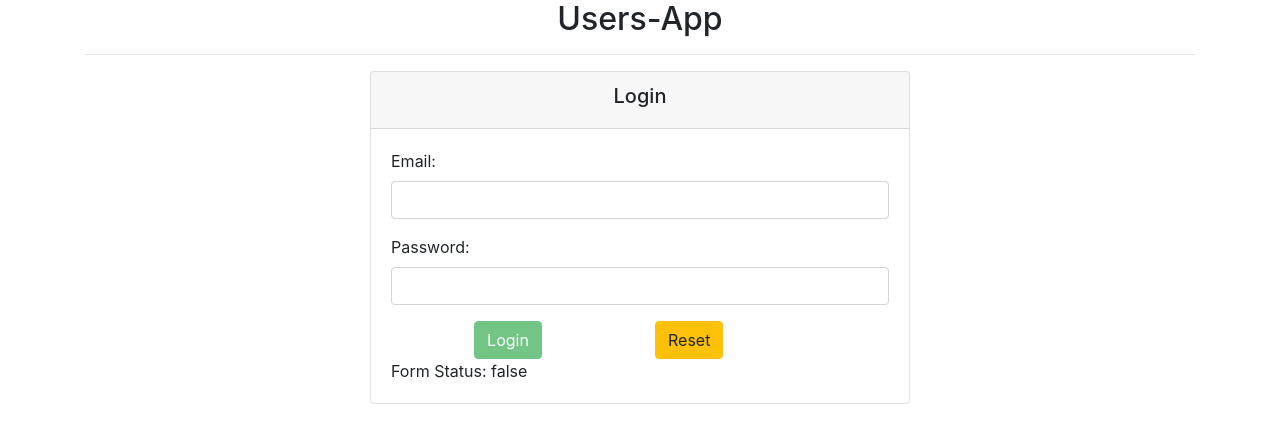
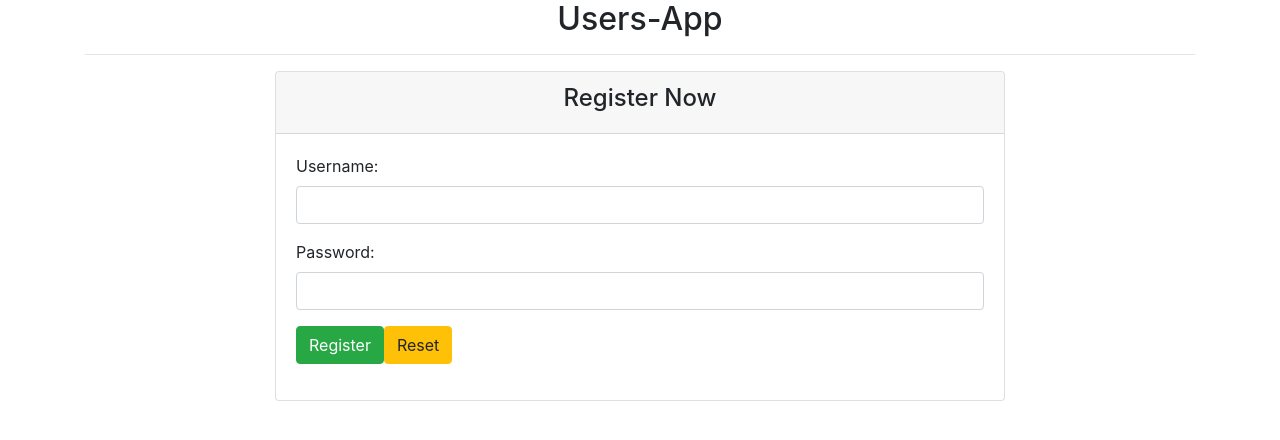
Before and after one commit to Ketakikas/users-app, an Angular app: page / in a window 1280 px wide. Shown: the top 440 px of the page. Built offline with nearby package versions, Linux system fonts and the light colour scheme.

Commit message:
model driven form

```diff
--- a/src/app/app.component.html
+++ b/src/app/app.component.html
@@ -15,7 +15,8 @@
       <!-- <app-users></app-users> -->
       <!-- <app-directive-demo></app-directive-demo> -->
       <!-- <app-pipe-demo></app-pipe-demo> -->
-      <app-login></app-login>
+      <!-- <app-login></app-login> -->
+      <app-register></app-register>
     </div>
   </div>
 </div>
--- a/src/app/app.module.ts
+++ b/src/app/app.module.ts
@@ -1,6 +1,6 @@
 import { NgModule } from '@angular/core';
 import { BrowserModule } from '@angular/platform-browser';
-import { FormsModule } from '@angular/forms';
+import { FormsModule,ReactiveFormsModule } from '@angular/forms';
 
 import { AppComponent } from './app.component';
 import {UsersComponent} from './components/users/users.component';
@@ -24,6 +24,7 @@ import { ReverseStringPipe } from './pipes/reverse-string.pipe';
 import { FilterPipe } from './pipes/filter.pipe';
 import { SortPipe } from './pipes/sort.pipe';
 import { LoginComponent } from './components/login/login.component';
+import { RegisterComponent } from './components/register/register.component';
 
 @NgModule({
   declarations: [
@@ -48,11 +49,12 @@ import { LoginComponent } from './components/login/login.component';
     ReverseStringPipe,
     FilterPipe,
     SortPipe,
-    LoginComponent
+    LoginComponent,
+    RegisterComponent
   ],
   imports: [
     BrowserModule,
-    FormsModule
+    FormsModule,ReactiveFormsModule
   ],
   providers: [],
   bootstrap: [AppComponent]
--- a/src/app/components/login/login.component.css
+++ b/src/app/components/login/login.component.css
@@ -4,3 +4,9 @@ input.ng-touched.ng-invalid{
 input.ng-touched.ng-valid{
     border-bottom:3px green solid;
 }
+select.ng-touched.ng-invalid{
+    border-bottom:3px red solid;
+}
+select.ng-touched.ng-valid{
+    border-bottom:3px green solid;
+}
--- a/src/app/components/login/login.component.html
+++ b/src/app/components/login/login.component.html
@@ -8,12 +8,73 @@
                 <form #loginForm="ngForm" (ngSubmit)="onSubmit(loginForm)">
                     <div class="form-group">
                         <label for="email">Email:</label>
-                        <input type="email" required email class="form-control" name="email" ngModel/>
+                        <input type="email" required email class="form-control" name="email" ngModel #email="ngModel"/>
+                        Email:{{email.value}}
+                        status:{{email.valid}}
+                        touched: {{email.touched}}
+                        error: {{email.errors | json}}
+                        invalid: {{email.invalid}}
+                        <div [hidden]="email.valid || email.untouched">
+                            <div *ngIf="email.errors">
+                                <p class="alert alert-danger" [hidden]="!email.errors.required">
+                                    Email is mandatory field.
+                                </p>
+                                <p class="alert alert-danger" [hidden]="!email.errors.email">
+                                    Please enter valid email.
+                                </p>
+                            </div>
+                            <p class="alert alert-danger">
+                                Some issue with email.
+                            </p>
+                        </div>
+                        <!-- <span class="text-danger" *ngIf=" && email.value!=''">
+                            Enter the valid email.
+                        </span>
+                        <span class="text-danger" *ngIf="email.errors!==null && email.touched && email.value===''">
+                            Please enter the email
+                        </span> -->
                     </div>
                     <div class="form-group">
                         <label for="password">Password:</label>
-                        <input type="password" required minlength="6" class="form-control" name="password" ngModel/>
+                        <input type="password" required minlength="6" class="form-control" name="password" ngModel #password="ngModel"/>
+                        <div [hidden]="password.valid || password.untouched">
+                            <div *ngIf="password.errors">
+                                <p class="alert alert-danger" [hidden]="!password.errors.required">
+                                    Password is mandatory field.
+                                </p>
+                                <p class="alert alert-danger" [hidden]="!password.errors.password">
+                                    Please enter valid password.
+                                </p>
+                            </div>
+                            <p class="alert alert-danger">
+                                Some issue with password.
+                            </p>
+                        </div>
                     </div>
+                    <div class="form-group">
+                        <label for="role">Role:</label>
+                        <select name="selRole" class="form-control" required ngModel #role="ngModel">
+                            <option value="">Select Role</option>
+                            <option value="Admin">Admin</option>
+                            <option value="Doctor">Doctor</option>
+                            <option value="Nurse">Nurse</option>
+                            <option value="Patient">Patient</option>
+                        </select>
+                        <div [hidden]="role.valid || role.untouched">
+                            <div *ngIf="role.errors">
+                                <p class="alert alert-danger" [hidden]="!role.errors.required">
+                                    Role is mandatory field.
+                                </p>
+                                <p class="alert alert-danger" [hidden]="!role.errors.role">
+                                    Please select valid role.
+                                </p>
+                            </div>
+                            <p class="alert alert-danger">
+                                Some issue with role.
+                            </p>
+                        </div>
+                    </div>
+
                     <div class="row">
                         <div class="col-6 text-center">
                             <button [disabled]="loginForm.invalid" class="btn btn-success">Login</button>
@@ -23,7 +84,8 @@
                         </div>
                     </div>
                 </form>
-                Form Status: {{loginForm.valid}}
+                <!-- to check status of login form
+                    Form Status: {{loginForm.valid}} -->
             </div>
         </div>
     </div>
--- a/src/app/components/login/login.component.ts
+++ b/src/app/components/login/login.component.ts
@@ -7,12 +7,13 @@ import { NgForm } from '@angular/forms';
   styleUrls: ['./login.component.css']
 })
 export class LoginComponent implements OnInit {
-
+  message:string;
   constructor() { }
 
   ngOnInit(): void {
   }
   onSubmit(loginForm:NgForm){
+    this.message="Form submitted!!";
     console.log(loginForm);
   }
   onReset(loginForm:NgForm){
--- /dev/null
+++ b/src/app/components/register/register.component.html
@@ -0,0 +1,29 @@
+<div class="row">
+    <div class="col-8 offset-2">
+        <div class="card">
+            <div class="card-header">
+                <h4 class="text-center">Register Now</h4>
+            </div>
+            <div class="card-body">
+                <form  [formGroup]="registrationForm" (ngSubmit)="onRegister()">
+                    <div class="form-group">
+                        <label for="username">Username:</label>
+                        <input type="text" name="username" class="form-control" formControlName="username"/>
+                    </div>
+                    <div class="form-group">
+                        <label for="password">Password:</label>
+                        <input type="password" name="password" class="form-control" formControlName="password"/>
+                    </div>
+                    <div class="form-group">
+                        <div class="row">
+                            <div class="col">
+                                <button class="btn btn-success" type="submit">Register</button>
+                                <button type="button" class="btn btn-warning">Reset</button>
+                            </div>
+                        </div>
+                    </div>
+                </form>
+            </div>
+        </div>
+    </div>
+</div>
--- /dev/null
+++ b/src/app/components/register/register.component.ts
@@ -0,0 +1,27 @@
+import { Component, OnInit } from '@angular/core';
+import { FormBuilder, FormControl, FormGroup } from '@angular/forms';
+
+@Component({
+  selector: 'app-register',
+  templateUrl: './register.component.html',
+  styleUrls: ['./register.component.css']
+})
+export class RegisterComponent implements OnInit {
+
+  username=new FormControl();
+  password=new FormControl();
+
+  registrationForm:FormGroup;
+  constructor(private fb:FormBuilder) {
+    this.registrationForm=this.fb.group({
+      username:this.username,
+      password:this.password
+    });
+  }
+  onRegister(){
+    console.log(this.registrationForm);
+  }
+  ngOnInit(): void {
+  }
+
+}
```
Also changed, not shown: src/app/components/register/register.component.css (added), 1 other file (tests, documents, lock files or other folders).
